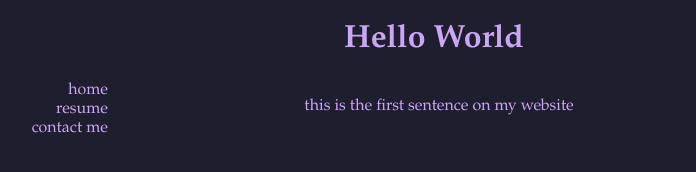
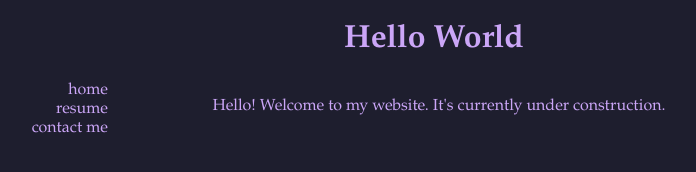
Before and after one commit to stroudafk/stroudafk.github.io, a plain HTML site: page index.html in a window 1280 px wide. Shown: the whole page, without its empty margins (206-902 px from the left). Drawn offline with Linux system fonts and the light colour scheme.

Commit message:
homepage under construction

```diff
--- a/index.html
+++ b/index.html
@@ -21,7 +21,7 @@
       </div>
 
       <div id="middle-pane">
-        <p id="description">this is the first sentence on my website</p>
+        <p id="description">Hello! Welcome to my website. It's currently under construction.</p>
       </div>
 
     </main>
```
